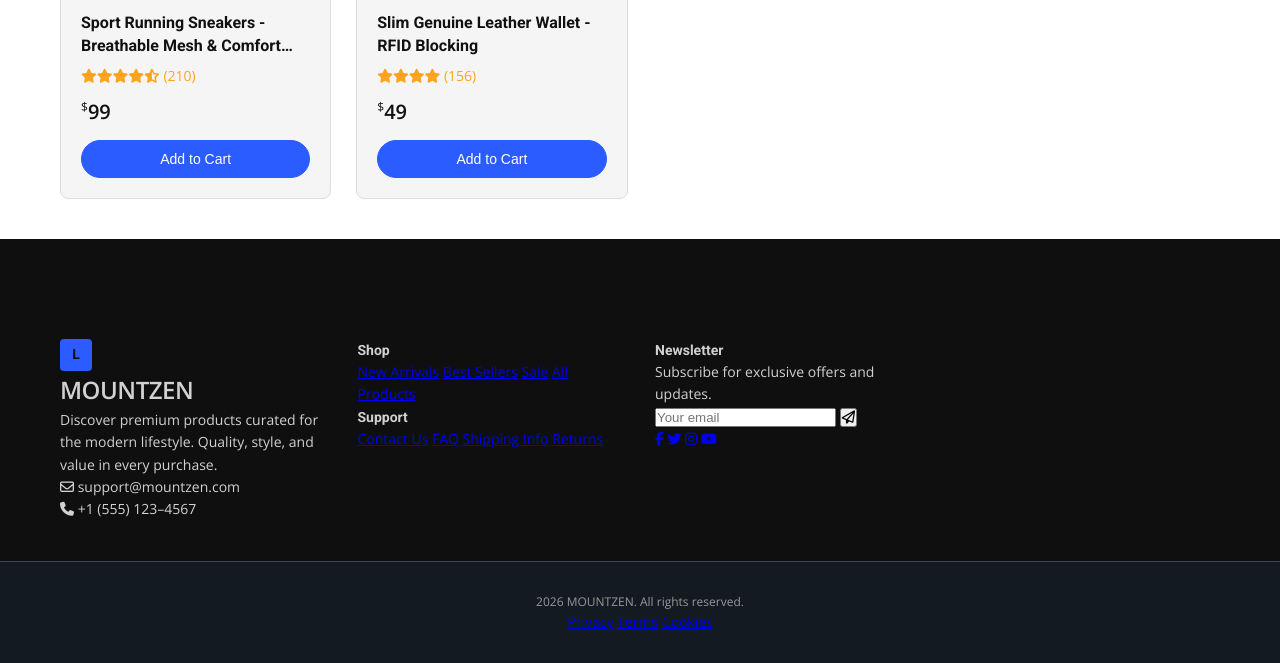
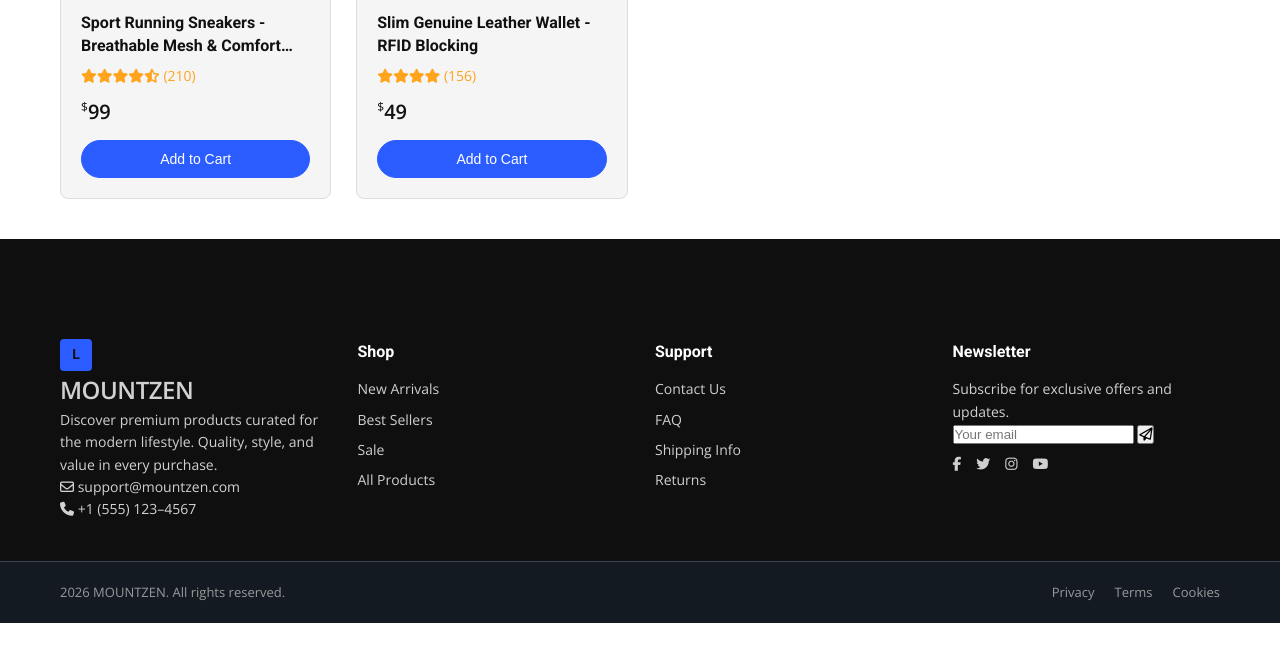
Before and after one commit to madhanv22/ecommerce-web, a plain HTML site: page index.html in a window 1280 px wide. Shown: the part 1554-2217 px from the top of the page. After the commit the page ends 2177 px from the top, so only its background shows below. Drawn offline with nearby package versions, Linux system fonts and the light colour scheme.

Commit message:
basic ecommerc built

```diff
--- a/index.html
+++ b/index.html
@@ -95,7 +95,7 @@
   <footer class="footer">
     <div class="footer-container">
 
-      <div class="footer-about">
+      <div class="footer-col footer-about">
         <div class="footer-logo">
           <div class="logo-circle">L</div>
           <span class="logo-text">MOUNTZEN</span>
@@ -109,24 +109,23 @@
         </div>
       </div>
 
-      <div class="footer-links">
-        <div>
+      <div class="footer-col">
         <h4>Shop</h4>
         <a href="#">New Arrivals</a>
         <a href="#">Best Sellers</a>
         <a href="#">Sale</a>
         <a href="#">All Products</a>
       </div>
-        <div>
+
+      <div class="footer-col">
         <h4>Support</h4>
         <a href="#">Contact Us</a>
         <a href="#">FAQ</a>
         <a href="#">Shipping Info</a>
         <a href="#">Returns</a>
       </div>
-      </div>
 
-      <div class="footer-newsletter">
+      <div class="footer-col footer-newsletter">
         <h4>Newsletter</h4>
         <p>Subscribe for exclusive offers and updates.</p>
         <div class="newsletter-box">
@@ -145,11 +144,14 @@
     </div>
 
     <div class="footer-bottom">
+      <div class="container footer-bottom-inner"
+        style="display: flex; justify-content: space-between; align-items: center;">
         <p>2026 MOUNTZEN. All rights reserved.</p>
         <div class="footer-bottom-links">
           <a href="#">Privacy</a>
           <a href="#">Terms</a>
           <a href="#">Cookies</a>
+        </div>
       </div>
     </div>
   </footer>
--- a/style.css
+++ b/style.css
@@ -533,6 +533,13 @@ h6 {
   gap: 30px;
 }
 
+.footer-socials {
+  display: flex;
+  gap: 15px;
+  justify-content: start;
+  align-items: center;
+}
+
 .footer-col h4 {
   color: white;
   font-size: 16px;
@@ -554,14 +561,30 @@ h6 {
 
 .footer-bottom {
   border-top: 1px solid #3a4553;
-  padding: 30px 20px;
-  text-align: center;
+  padding: 20px 0;
   background: #131A22;
 }
 
 .footer-bottom p {
   color: #999;
-  font-size: 12px;
+  font-size: 13px;
+}
+
+.footer-bottom-links {
+  display: flex;
+  gap: 20px;
+}
+
+.footer-bottom-links a {
+  color: #999;
+  text-decoration: none;
+  font-size: 13px;
+  transition: color 0.2s;
+}
+
+.footer-bottom-links a:hover {
+  color: white;
+  text-decoration: underline;
 }
 
 
```
Lines whose indentation alone changed are shown as unchanged.
